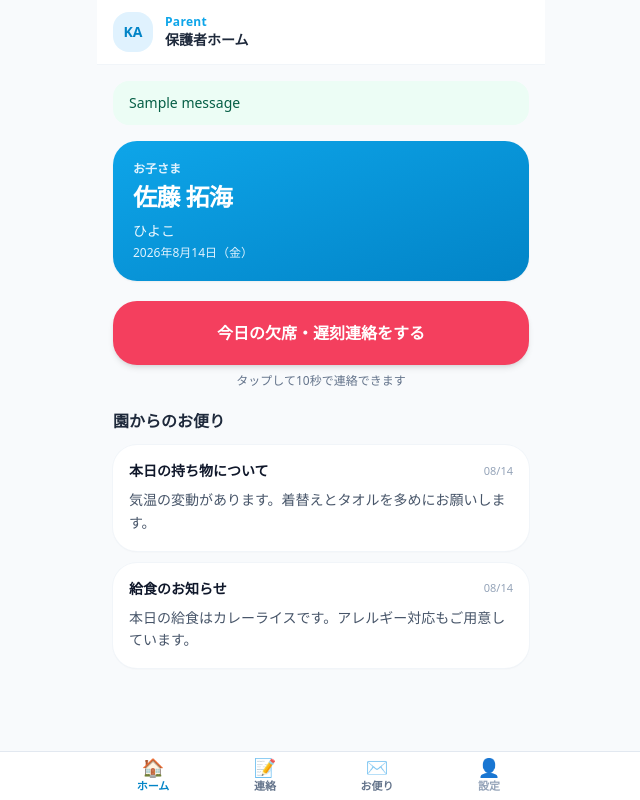
After one commit to kurosawa1006/Kodomo-Atte, a Django app: page /parent/dashboard/ in a window 1280 px wide. The commit adds this page. Shown: the whole page, without its empty margins (319-959 px from the left). Run offline with Django 5.2, Linux system fonts and the light colour scheme; data comes from the database, SQL or seed files in the repository; both versions use the stored data as it was after the commit; tables that the repository leaves empty hold one stand-in row (values such as "Sample post"); one stand-in notice (Sample message) is shown; some libraries are stand-ins or nearby versions.

Commit message:
兄弟児追加・保護者ページと職員ページを追加

```diff
--- a/nursery/models.py
+++ b/nursery/models.py
@@ -247,6 +247,7 @@ class Attendance(models.Model):
         blank=True,
     )
     reason = models.CharField("欠席理由", max_length=255, blank=True, default="")
+    is_confirmed = models.BooleanField("確認済", default=False)
     is_deleted = models.BooleanField("削除フラグ", default=False)
     created_at = models.DateTimeField("作成日時", auto_now_add=True)
     updated_at = models.DateTimeField("更新日時", auto_now=True)
--- /dev/null
+++ b/nursery/templates/base.html
@@ -0,0 +1,101 @@
+<!DOCTYPE html>
+<html lang="ja">
+  <head>
+    <meta charset="utf-8" />
+    <meta
+      name="viewport"
+      content="width=device-width, initial-scale=1, maximum-scale=1, viewport-fit=cover"
+    />
+    <meta name="theme-color" content="#0ea5e9" />
+    <meta name="apple-mobile-web-app-capable" content="yes" />
+    <title>{% block title %}コドモアッテ{% endblock %}</title>
+    <script src="https://cdn.tailwindcss.com"></script>
+    <script src="https://unpkg.com/htmx.org@1.9.12"></script>
+    <script>
+      tailwind.config = {
+        theme: {
+          extend: {
+            colors: {
+              brand: {
+                sky: "#0ea5e9",
+                mint: "#34d399",
+                coral: "#fb7185",
+              },
+            },
+            fontFamily: {
+              sans: [
+                "Hiragino Sans",
+                "Hiragino Kaku Gothic ProN",
+                "Noto Sans JP",
+                "ui-sans-serif",
+                "system-ui",
+                "sans-serif",
+              ],
+            },
+            minHeight: {
+              tap: "48px",
+            },
+          },
+        },
+      };
+    </script>
+    <style>
+      html,
+      body {
+        overflow-x: hidden;
+        max-width: 100vw;
+      }
+      .safe-bottom {
+        padding-bottom: calc(5.5rem + env(safe-area-inset-bottom, 0px));
+      }
+      .bottom-nav {
+        padding-bottom: env(safe-area-inset-bottom, 0px);
+      }
+      .no-scrollbar::-webkit-scrollbar {
+        display: none;
+      }
+      .no-scrollbar {
+        -ms-overflow-style: none;
+        scrollbar-width: none;
+      }
+    </style>
+    {% block extra_head %}{% endblock %}
+  </head>
+  <body class="min-h-screen bg-slate-50 text-slate-800 antialiased font-sans">
+    <div class="mx-auto flex min-h-screen w-full max-w-md flex-col">
+      <header class="sticky top-0 z-40 border-b border-slate-100 bg-white/95 px-4 py-3 backdrop-blur">
+        {% block header %}
+          <div class="flex items-center gap-3">
+            <div class="flex h-10 w-10 items-center justify-center rounded-2xl bg-sky-100">
+              <span class="text-sm font-bold text-sky-600">KA</span>
+            </div>
+            <div class="min-w-0">
+              <p class="truncate text-xs font-semibold tracking-wide text-sky-500">
+                {% block app_label %}Kodomo-Atte{% endblock %}
+              </p>
+              <p class="truncate text-sm font-bold text-slate-800">
+                {% block page_title %}ダッシュボード{% endblock %}
+              </p>
+            </div>
+          </div>
+        {% endblock %}
+      </header>
+
+      <main class="safe-bottom flex-1 px-4 pt-4">
+        {% if messages %}
+          <div class="mb-4 space-y-2">
+            {% for message in messages %}
+              <div class="rounded-2xl bg-emerald-50 px-4 py-3 text-sm font-medium text-emerald-800">
+                {{ message }}
+              </div>
+            {% endfor %}
+          </div>
+        {% endif %}
+        {% block content %}{% endblock %}
+      </main>
+
+      {% block bottom_nav %}{% endblock %}
+    </div>
+    {% block extra_js %}{% endblock %}
+  </body>
+</html>
--- /dev/null
+++ b/nursery/templates/parent/dashboard.html
@@ -0,0 +1,179 @@
+{% extends "base.html" %}
+
+{% block title %}保護者ダッシュボード | コドモアッテ{% endblock %}
+{% block app_label %}Parent{% endblock %}
+{% block page_title %}保護者ホーム{% endblock %}
+
+{% block content %}
+  <section class="mb-5 rounded-3xl bg-gradient-to-br from-sky-500 to-sky-600 p-5 text-white shadow-sm">
+    <p class="text-xs font-semibold text-sky-100">お子さま</p>
+    {% if child %}
+      <p class="mt-1 text-2xl font-bold tracking-tight">{{ child.full_name }}</p>
+      <p class="mt-2 text-sm text-sky-50">
+        {{ child.nursery_class|default:"クラス未設定" }}
+        {% if child.sub_class %}・{{ child.sub_class }}{% endif %}
+      </p>
+      <p class="mt-1 text-xs text-sky-100">{{ today|date:"Y年n月j日（D）" }}</p>
+    {% else %}
+      <p class="mt-2 text-sm text-sky-50">お子さまの登録がありません</p>
+    {% endif %}
+  </section>
+
+  {% if child %}
+    <section class="mb-5">
+      {% if today_attendance %}
+        <div class="mb-3 rounded-3xl bg-white p-4 shadow-sm ring-1 ring-slate-100">
+          <p class="text-xs font-semibold text-slate-500">本日の連絡状況</p>
+          <p class="mt-2 text-base font-bold text-slate-900">
+            {% if today_attendance.attendance_status == 1 %}遅刻で連絡済み
+            {% elif today_attendance.attendance_status == 2 %}早退で連絡済み
+            {% elif today_attendance.attendance_status == 3 %}欠席で連絡済み
+            {% else %}連絡済み{% endif %}
+          </p>
+          {% if today_attendance.reason %}
+            <p class="mt-1 text-sm text-slate-600">理由：{{ today_attendance.reason }}</p>
+          {% endif %}
+          {% if today_attendance.is_confirmed %}
+            <p class="mt-2 text-xs font-semibold text-emerald-600">園側で確認済みです</p>
+          {% else %}
+            <p class="mt-2 text-xs font-semibold text-amber-600">園側の確認待ちです</p>
+          {% endif %}
+        </div>
+      {% endif %}
+
+      <button
+        id="open-report-modal"
+        type="button"
+        class="flex min-h-[64px] w-full items-center justify-center gap-2 rounded-3xl bg-rose-500 px-4 py-4 text-base font-bold text-white shadow-md active:bg-rose-600"
+      >
+        今日の欠席・遅刻連絡をする
+      </button>
+      <p class="mt-2 text-center text-xs text-slate-500">タップして10秒で連絡できます</p>
+    </section>
+  {% endif %}
+
+  <section>
+    <h2 class="mb-3 text-base font-bold text-slate-800">園からのお便り</h2>
+    {% if notices %}
+      <ul class="space-y-3">
+        {% for notice in notices %}
+          <li class="rounded-3xl bg-white p-4 shadow-sm ring-1 ring-slate-100">
+            <div class="flex items-center justify-between gap-2">
+              <p class="text-sm font-bold text-slate-900">{{ notice.title }}</p>
+              <span class="shrink-0 text-[11px] font-medium text-slate-400">{{ notice.date }}</span>
+            </div>
+            <p class="mt-2 text-sm leading-relaxed text-slate-600">{{ notice.body }}</p>
+          </li>
+        {% endfor %}
+      </ul>
+    {% else %}
+      <div class="rounded-3xl bg-white px-4 py-8 text-center shadow-sm ring-1 ring-slate-100">
+        <p class="text-sm text-slate-500">本日のお便りはありません</p>
+      </div>
+    {% endif %}
+  </section>
+
+  {% if child %}
+    <div id="report-modal" class="fixed inset-0 z-[60] hidden" role="dialog" aria-modal="true">
+      <div class="absolute inset-0 bg-slate-900/40" data-close-report="true"></div>
+      <div class="absolute inset-x-0 bottom-0 mx-auto max-w-md rounded-t-3xl bg-white px-4 pb-8 pt-5 shadow-xl">
+        <div class="mb-4 flex items-center justify-between">
+          <h3 class="text-base font-bold text-slate-900">欠席・遅刻連絡</h3>
+          <button type="button" class="min-h-tap min-w-[48px] rounded-xl text-slate-500" data-close-report="true" aria-label="閉じる">✕</button>
+        </div>
+        <form method="post" action="{% url 'parent_report_attendance' %}" class="space-y-4">
+          {% csrf_token %}
+          <input type="hidden" name="parent_id" value="{{ parent.id }}" />
+          <input type="hidden" name="child_id" value="{{ child.id }}" />
+
+          <div>
+            <p class="mb-2 text-xs font-semibold text-slate-500">連絡内容</p>
+            <div class="grid grid-cols-2 gap-2">
+              <label class="flex min-h-tap cursor-pointer items-center justify-center rounded-2xl bg-rose-50 px-3 py-3 text-sm font-bold text-rose-700 ring-2 ring-transparent has-[:checked]:ring-rose-400">
+                <input type="radio" name="attendance_status" value="absent" class="sr-only" checked />
+                欠席
+              </label>
+              <label class="flex min-h-tap cursor-pointer items-center justify-center rounded-2xl bg-amber-50 px-3 py-3 text-sm font-bold text-amber-800 ring-2 ring-transparent has-[:checked]:ring-amber-400">
+                <input type="radio" name="attendance_status" value="late" class="sr-only" />
+                遅刻
+              </label>
+            </div>
+          </div>
+
+          <div>
+            <label for="reason" class="mb-2 block text-xs font-semibold text-slate-500">理由</label>
+            <input
+              id="reason"
+              name="reason"
+              type="text"
+              required
+              placeholder="例：発熱"
+              class="min-h-tap w-full rounded-2xl border border-slate-200 px-4 text-sm outline-none focus:border-sky-400 focus:ring-2 focus:ring-sky-100"
+            />
+          </div>
+
+          <button
+            type="submit"
+            class="flex min-h-[56px] w-full items-center justify-center rounded-2xl bg-sky-500 px-4 py-3 text-sm font-bold text-white active:bg-sky-600"
+          >
+            送信する
+          </button>
+        </form>
+      </div>
+    </div>
+  {% endif %}
+{% endblock %}
+
+{% block bottom_nav %}
+  <nav
+    class="bottom-nav fixed bottom-0 left-0 right-0 z-50 border-t border-slate-200 bg-white/95 backdrop-blur"
+    aria-label="保護者メニュー"
+  >
+    <div class="mx-auto grid max-w-md grid-cols-4">
+      <a href="{% url 'parent_dashboard' %}{% if parent %}?parent={{ parent.id }}{% endif %}" class="flex min-h-tap flex-col items-center justify-center gap-0.5 text-sky-600">
+        <span class="text-lg leading-none">🏠</span>
+        <span class="text-[11px] font-semibold">ホーム</span>
+      </a>
+      <button type="button" id="nav-open-report" class="flex min-h-tap flex-col items-center justify-center gap-0.5 text-slate-500">
+        <span class="text-lg leading-none">📝</span>
+        <span class="text-[11px] font-semibold">連絡</span>
+      </button>
+      <a href="#notices" class="flex min-h-tap flex-col items-center justify-center gap-0.5 text-slate-500">
+        <span class="text-lg leading-none">✉️</span>
+        <span class="text-[11px] font-semibold">お便り</span>
+      </a>
+      <a href="#" class="flex min-h-tap flex-col items-center justify-center gap-0.5 text-slate-400">
+        <span class="text-lg leading-none">👤</span>
+        <span class="text-[11px] font-semibold">設定</span>
+      </a>
+    </div>
+  </nav>
+{% endblock %}
+
+{% block extra_js %}
+  <script>
+    (function () {
+      const modal = document.getElementById("report-modal");
+      if (!modal) return;
+      const openBtns = [
+        document.getElementById("open-report-modal"),
+        document.getElementById("nav-open-report"),
+      ].filter(Boolean);
+      const open = function () {
+        modal.classList.remove("hidden");
+      };
+      const close = function () {
+        modal.classList.add("hidden");
+      };
+      openBtns.forEach(function (btn) {
+        btn.addEventListener("click", open);
+      });
+      modal.querySelectorAll('[data-close-report="true"]').forEach(function (el) {
+        el.addEventListener("click", close);
+      });
+      document.addEventListener("keydown", function (e) {
+        if (e.key === "Escape" && !modal.classList.contains("hidden")) close();
+      });
+    })();
+  </script>
+{% endblock %}
--- a/nursery/urls.py
+++ b/nursery/urls.py
@@ -25,4 +25,16 @@ urlpatterns = [
         views.child_detail_partial,
         name="child_detail",
     ),
+    path("staff/dashboard/", views.staff_dashboard_view, name="staff_dashboard"),
+    path(
+        "staff/attendance/<int:attendance_id>/confirm/",
+        views.staff_confirm_attendance,
+        name="staff_confirm_attendance",
+    ),
+    path("parent/dashboard/", views.parent_dashboard_view, name="parent_dashboard"),
+    path(
+        "parent/report-attendance/",
+        views.parent_report_attendance,
+        name="parent_report_attendance",
+    ),
 ]
--- a/nursery/views.py
+++ b/nursery/views.py
@@ -1,3 +1,4 @@
+from django.contrib import messages
 from django.shortcuts import get_object_or_404, redirect, render
 from django.utils import timezone
 from django.utils.http import url_has_allowed_host_and_scheme
@@ -5,7 +6,17 @@ from django.urls import reverse
 from django.views.decorators.http import require_POST
 
 from .forms import ChildRegisterForm
-from .models import Attendance, Children, Class
+from .models import Attendance, Children, Class, Parent
+
+
+CLASS_AGE_LABELS = {
+    1: "0歳",
+    2: "1歳",
+    3: "2歳",
+    4: "3歳",
+    5: "4歳",
+    6: "5歳",
+}
 
 
 def _parse_class_filter(request):
@@ -103,6 +114,18 @@ def child_detail_partial(request, child_id: int):
         .select_related("parent")
         .order_by("-is_main_contact", "relationship_type", "parent__kana")
     )
+    parent_ids = list(parent_relationships.values_list("parent_id", flat=True))
+    siblings = (
+        Children.objects.filter(
+            is_deleted=False,
+            parent_relationships__is_deleted=False,
+            parent_relationships__parent_id__in=parent_ids,
+        )
+        .exclude(pk=child.pk)
+        .select_related("nursery_class", "sub_class")
+        .distinct()
+        .order_by("nursery_class_id", "last_name_kana", "first_name_kana")
+    )
     return render(
         request,
         "nursery/partials/child_detail_partial.html",
@@ -111,6 +134,7 @@ def child_detail_partial(request, child_id: int):
             "attendance": attendance,
             "today": today,
             "parent_relationships": parent_relationships,
+            "siblings": siblings,
         },
     )
 
@@ -129,11 +153,10 @@ def toggle_attendance(request, child_id: int):
     def apply_status_to_obj(obj):
         obj.attendance_status = attendance_code
         obj.reason = reason
+        obj.is_confirmed = False
 
     if existing:
-        is_active = (
-            existing.attendance_status == attendance_code
-        )
+        is_active = existing.attendance_status == attendance_code
         if is_active:
             existing.delete()
         else:
@@ -145,6 +168,7 @@ def toggle_attendance(request, child_id: int):
             date=today,
             attendance_status=attendance_code,
             reason=reason,
+            is_confirmed=False,
         )
     next_url = request.POST.get("next")
     if next_url and url_has_allowed_host_and_scheme(
@@ -157,3 +181,158 @@ def toggle_attendance(request, child_id: int):
     ):
         return redirect(referer)
     return redirect(reverse("child_list"))
+
+
+def staff_dashboard_view(request):
+    today = timezone.localdate()
+    class_id = _parse_class_filter(request)
+
+    children_qs = Children.objects.filter(is_deleted=False)
+    if class_id is not None:
+        children_qs = children_qs.filter(nursery_class_id=class_id)
+    total_children = children_qs.count()
+
+    attendance_qs = Attendance.objects.filter(
+        date=today,
+        is_deleted=False,
+        attendance_status__in=[
+            Attendance.AttendanceStatus.LATE,
+            Attendance.AttendanceStatus.EARLY_LEAVE,
+            Attendance.AttendanceStatus.ABSENT,
+        ],
+    ).select_related("child", "child__nursery_class", "child__sub_class")
+    if class_id is not None:
+        attendance_qs = attendance_qs.filter(child__nursery_class_id=class_id)
+
+    late_count = attendance_qs.filter(attendance_status=Attendance.AttendanceStatus.LATE).count()
+    absent_count = attendance_qs.filter(attendance_status=Attendance.AttendanceStatus.ABSENT).count()
+    present_count = max(total_children - late_count - absent_count, 0)
+
+    unconfirmed_list = attendance_qs.filter(is_confirmed=False).order_by(
+        "attendance_status",
+        "child__last_name_kana",
+        "child__first_name_kana",
+    )
+
+    class_tabs = [
+        {
+            "id": c.id,
+            "name": c.name,
+            "age_label": CLASS_AGE_LABELS.get(c.id, c.name),
+        }
+        for c in Class.objects.filter(is_deleted=False).order_by("id")
+    ]
+
+    return render(
+        request,
+        "staff/dashboard.html",
+        {
+            "today": today,
+            "total_children": total_children,
+            "present_count": present_count,
+            "absent_count": absent_count,
+            "late_count": late_count,
+            "unconfirmed_list": unconfirmed_list,
+            "class_tabs": class_tabs,
+            "selected_class_id": class_id,
+        },
+    )
+
+
+@require_POST
+def staff_confirm_attendance(request, attendance_id: int):
+    attendance = get_object_or_404(Attendance, pk=attendance_id)
+    attendance.is_confirmed = True
+    attendance.save(update_fields=["is_confirmed", "updated_at"])
+    messages.success(request, f"{attendance.child.full_name}さんの連絡を確認済みにしました")
+
+    class_id = _parse_class_filter(request)
+    if class_id is not None:
+        return redirect(f"{reverse('staff_dashboard')}?class={class_id}")
+    return redirect(reverse("staff_dashboard"))
+
+
+def parent_dashboard_view(request):
+    today = timezone.localdate()
+    parent_id = request.GET.get("parent")
+    parent = None
+    if parent_id:
+        parent = Parent.objects.filter(pk=parent_id, is_deleted=False).first()
+    if parent is None:
+        parent = (
+            Parent.objects.filter(is_deleted=False, child_relationships__is_deleted=False)
+            .order_by("id")
+            .first()
+        )
+
+    child = None
+    today_attendance = None
+    if parent:
+        rel = (
+            parent.child_relationships.filter(is_deleted=False)
+            .select_related("child", "child__nursery_class", "child__sub_class")
+            .order_by("-is_main_contact", "child__last_name_kana")
+            .first()
+        )
+        if rel:
+            child = rel.child
+            today_attendance = Attendance.objects.filter(child=child, date=today).first()
+
+    notices = [
+        {
+            "title": "本日の持ち物について",
+            "date": today.strftime("%m/%d"),
+            "body": "気温の変動があります。着替えとタオルを多めにお願いします。",
+        },
+        {
+            "title": "給食のお知らせ",
+            "date": today.strftime("%m/%d"),
+            "body": "本日の給食はカレーライスです。アレルギー対応もご用意しています。",
+        },
+    ]
+
+    return render(
+        request,
+        "parent/dashboard.html",
+        {
+            "today": today,
+            "parent": parent,
+            "child": child,
+            "today_attendance": today_attendance,
+            "notices": notices,
+        },
+    )
+
+
+@require_POST
+def parent_report_attendance(request):
+    parent_id = request.POST.get("parent_id")
+    child_id = request.POST.get("child_id")
+    parent = get_object_or_404(Parent, pk=parent_id, is_deleted=False)
+    child = get_object_or_404(Children, pk=child_id, is_deleted=False)
+
+    linked = parent.child_relationships.filter(child=child, is_deleted=False).exists()
+    if not linked:
+        messages.error(request, "この園児への連絡権限がありません")
+        return redirect(f"{reverse('parent_dashboard')}?parent={parent.id}")
+
+    status_to_code = {"late": 1, "early_leave": 2, "absent": 3}
+    attendance_code = status_to_code.get(
+        (request.POST.get("attendance_status") or "absent").strip(), 3
+    )
+    reason = (request.POST.get("reason") or "").strip()
+    today = timezone.localdate()
+
+    attendance, _created = Attendance.objects.update_or_create(
+        child=child,
+        date=today,
+        defaults={
+            "attendance_status": attendance_code,
+            "reason": reason,
+            "is_confirmed": False,
+            "is_deleted": False,
+        },
+    )
+    label = dict(Attendance.AttendanceStatus.choices).get(attendance.attendance_status, "連絡")
+    messages.success(request, f"{child.full_name}さんの{label}連絡を送信しました")
+    return redirect(f"{reverse('parent_dashboard')}?parent={parent.id}")
```
Also changed, not shown: nursery/templates/nursery/partials/child_detail_partial.html (+35 -0 lines), nursery/templates/staff/dashboard.html (added, +124 -0 lines), README.md (added), nursery/fixtures/initial_data.json, nursery/migrations/0015_attendance_is_confirmed.py (added).
